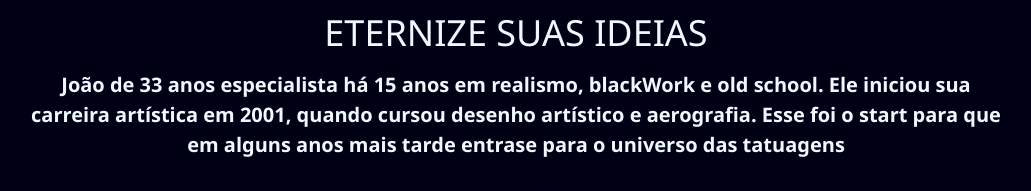
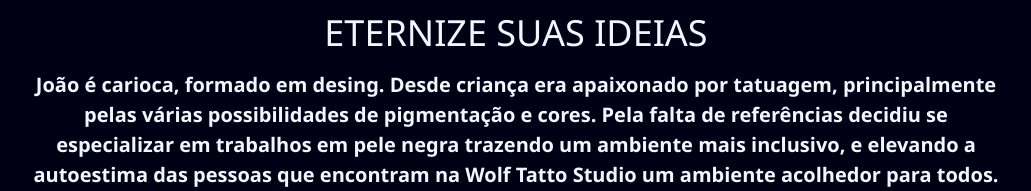
Before and after one commit to maiconbre/Wolf-Tatoo-Studio, a React (Vite) app: page /studios in a window 1280 px wide. Shown: the part 582-773 px from the top of the page, without its empty margins (124-1155 px from the left). Built offline with nearby package versions, Linux system fonts and the light colour scheme; a web font is replaced by a local one.

Commit message:
Att perfil João
atualização do perfil João

```diff
--- a/src/Componentes/layout/Tatuador1/Tatuador1.jsx
+++ b/src/Componentes/layout/Tatuador1/Tatuador1.jsx
@@ -22,7 +22,10 @@ function Tatuador1() {
                 </div>
                 <div className='bio'>
                     <h1>ETERNIZE SUAS IDEIAS</h1>
-                    <h4>João de 33 anos especialista há 15 anos em realismo, blackWork e old school. Ele iniciou sua carreira artística em 2001, quando cursou desenho artístico e aerografia. Esse foi o start para que em alguns anos mais tarde entrase para o universo das tatuagens </h4>
+                    <h4>João é carioca, formado em desing. Desde criança era apaixonado por tatuagem, principalmente pelas várias possibilidades de pigmentação e cores.
+                        Pela falta de referências decidiu se especializar em trabalhos em pele negra trazendo um ambiente mais inclusivo, e elevando a autoestima das pessoas
+                        que encontram na Wolf Tatto Studio um ambiente acolhedor para todos.
+                        É especialista há 15 anos em realismo, blackWork e old school. Ele iniciou sua carreira artística em 2001, quando cursou desenho artístico e aerografia. Esse foi o start para que em alguns anos mais tarde entrase para o universo das tatuagens </h4>
                 </div>
             </div>
 
```
